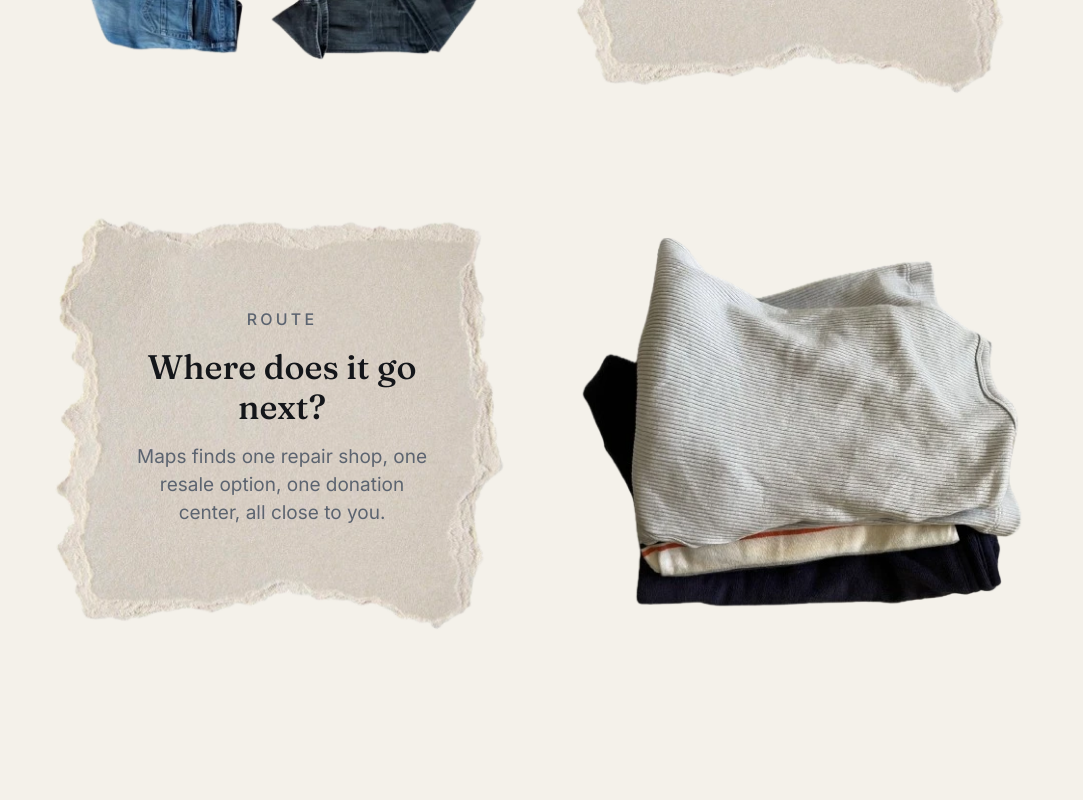
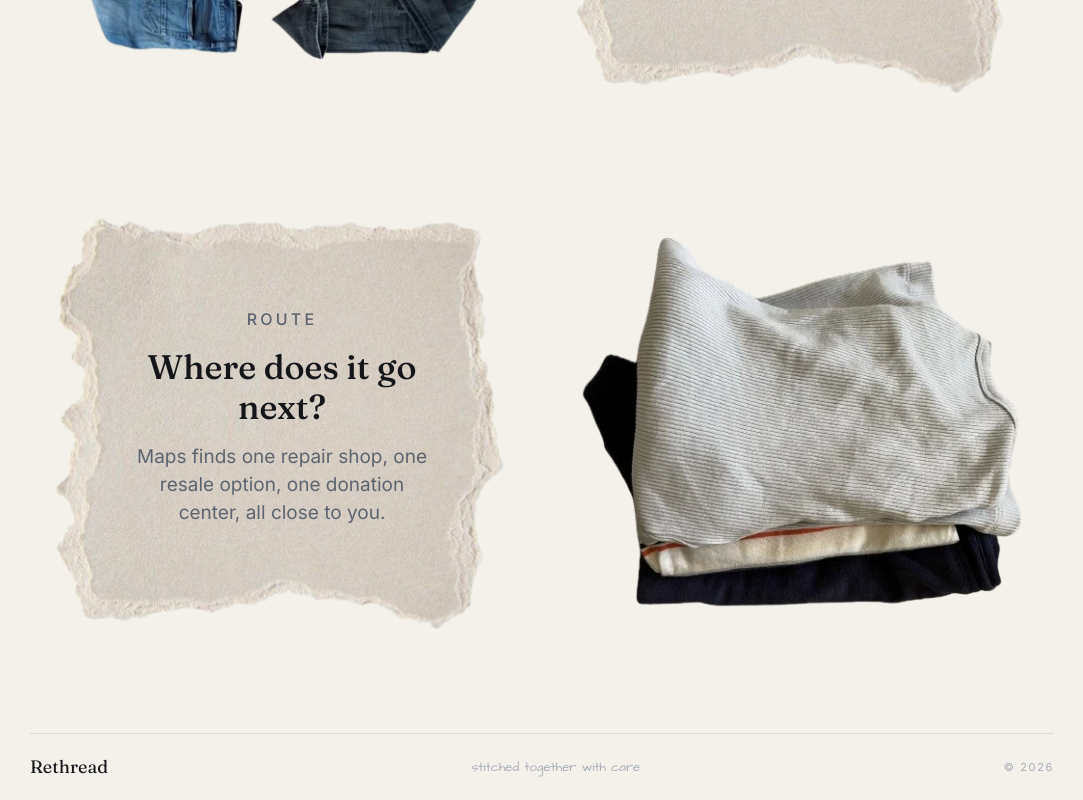
Before and after one commit to leonac24/rethread, a Next.js app: page / in a window 1280 px wide. Shown: the part 1737-2537 px from the top of the page, without its empty margins (98-1181 px from the left). Before the commit the page ends 2438 px from the top, so only its background shows below. Built offline with nearby package versions, Linux system fonts and the light colour scheme.

Commit message:
added footer

```diff
--- a/app/layout.tsx
+++ b/app/layout.tsx
@@ -1,6 +1,7 @@
 import type { Metadata } from 'next';
 import { Fraunces, Inter, JetBrains_Mono, Architects_Daughter } from 'next/font/google';
 import Header from '@/components/header';
+import Footer from '@/components/footer';
 import './globals.css';
 
 const inter = Inter({
@@ -46,6 +47,7 @@ export default function RootLayout({
       <body>
         <Header />
         {children}
+        <Footer />
       </body>
     </html>
   );
--- a/app/page.tsx
+++ b/app/page.tsx
@@ -65,8 +65,8 @@ export default function Home() {
         </div>
       </section>
 
-      <section id="how" className="border-t border-rule">
-        <div className={`${CONTENT_WIDTH} py-5 md:py-8`}>
+      <section id="how">
+        <div className={`${CONTENT_WIDTH} py-5 md:py-8 border-t border-rule`}>
           <div className="flex flex-col gap-8">
 
             {/* Row 1: Card left, image right */}
--- /dev/null
+++ b/components/footer.tsx
@@ -0,0 +1,29 @@
+'use client';
+
+import { usePathname } from 'next/navigation';
+
+const HIDDEN_ROUTES = ['/scan', '/scanning'];
+
+export default function Footer() {
+  const pathname = usePathname();
+  if (HIDDEN_ROUTES.some((route) => pathname === route || pathname.startsWith(`${route}/`))) {
+    return null;
+  }
+
+  return (
+    <footer className="mt-8">
+      <div className="content-width py-6 border-t border-rule flex flex-col sm:flex-row items-center justify-between gap-3">
+        <p className="font-display text-[18px] text-ink leading-none">Rethread</p>
+        <p
+          className="text-[13px] text-ink-faint leading-none"
+          style={{ fontFamily: 'var(--font-marker)' }}
+        >
+          stitched together with care
+        </p>
+        <p className="text-[11px] tracking-[0.15em] uppercase text-ink-faint leading-none">
+          © {new Date().getFullYear()}
+        </p>
+      </div>
+    </footer>
+  );
+}
```
